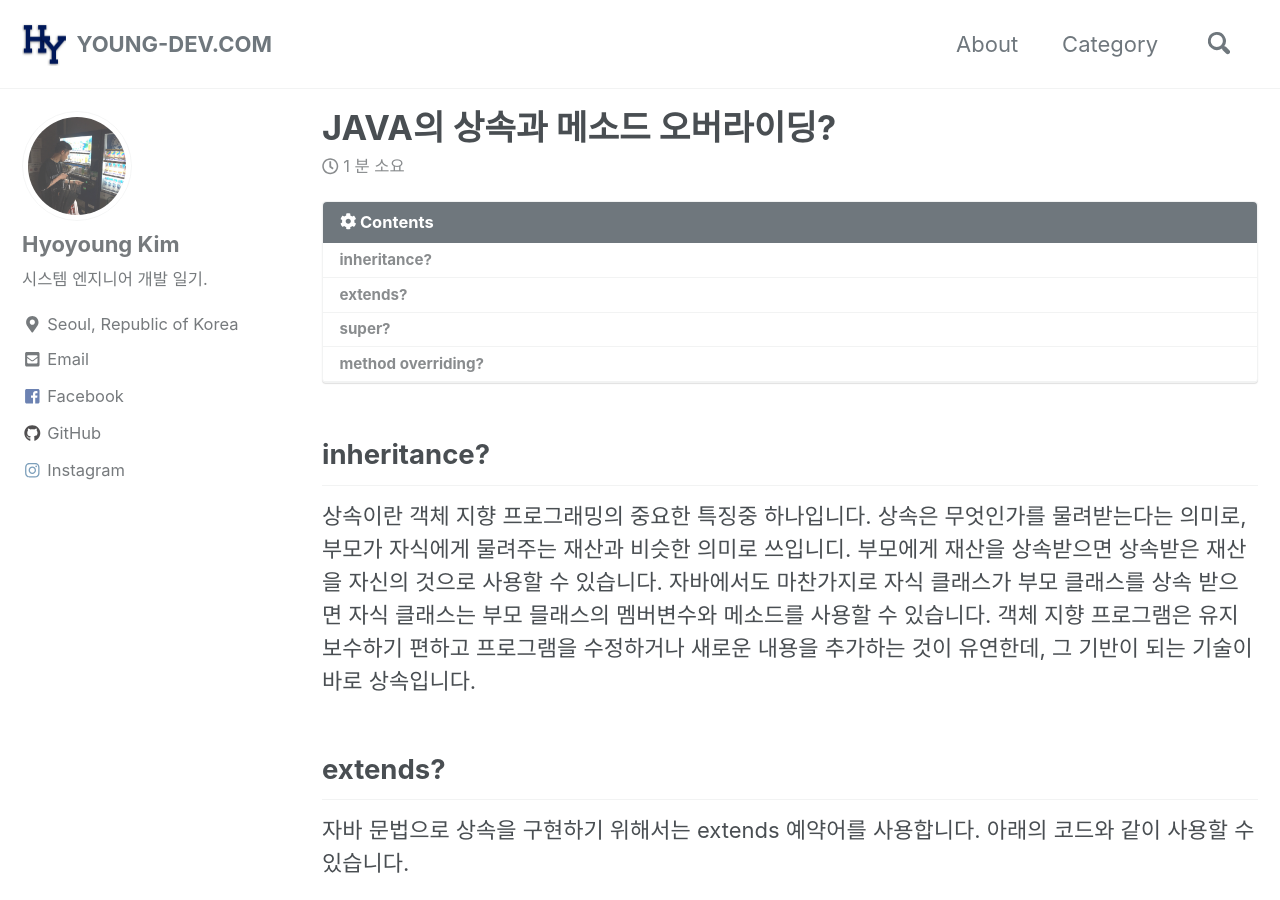
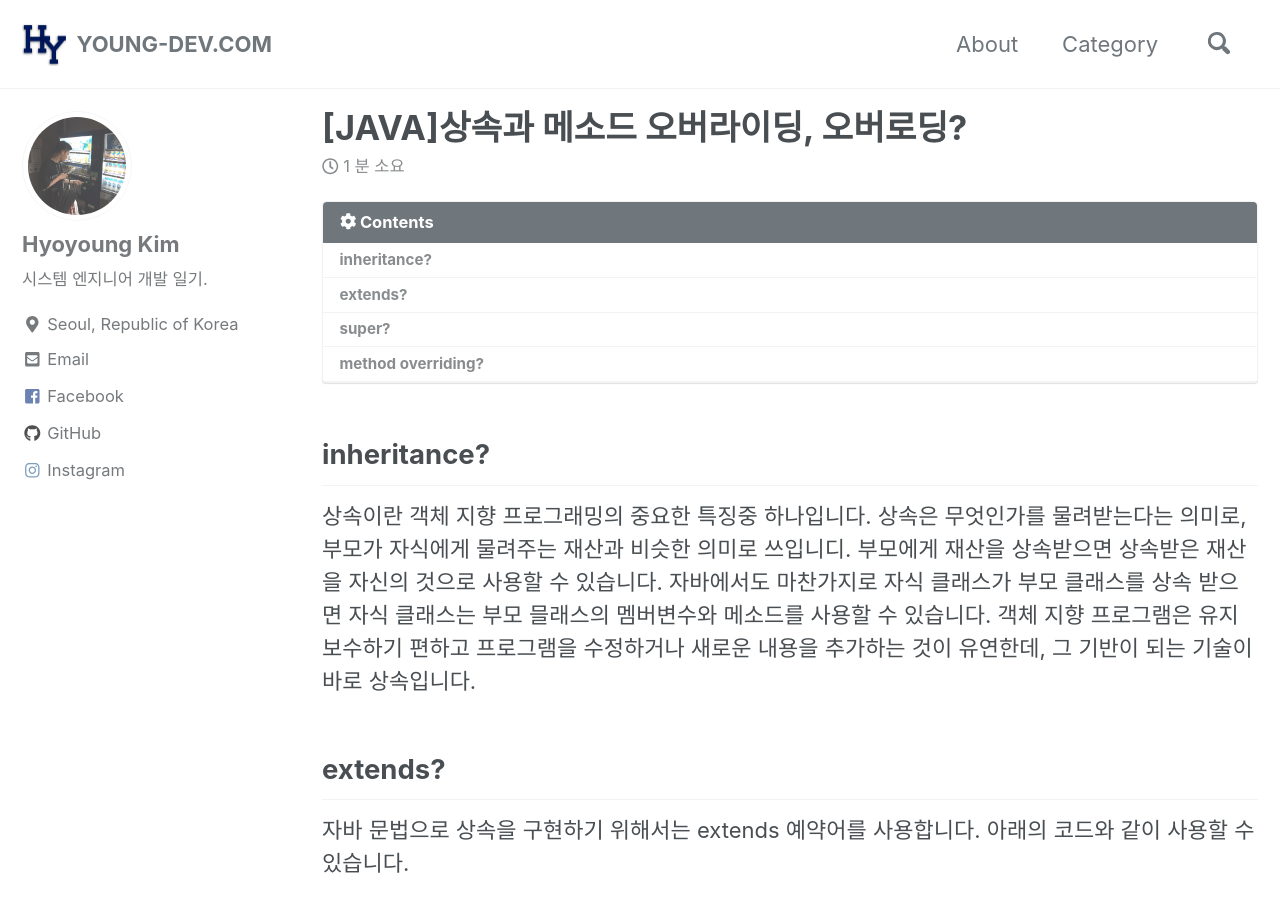
Before and after one commit to youngfromseoul/youngfromseoul.github.io2, a Jekyll site: the page built from _posts/java/2019-01-30-java-posting-00002.md, in a window 1280 px wide and 900 px high. Built offline with Jekyll 4.4.1, drawn with Linux system fonts in a browser that asks for light colours; cached includes are drawn as plain includes; nearby versions of some CDN libraries; some web fonts are replaced; library files that are not in the unit come from our copies.

Commit message:
Update 2019-01-30-java-posting-00002.md

```diff
--- a/_posts/java/2019-01-30-java-posting-00002.md
+++ b/_posts/java/2019-01-30-java-posting-00002.md
@@ -1,6 +1,6 @@
 ---
-title: "JAVA의 상속과 메소드 오버라이딩?"
-excerpt: "Java 상속과 메소드 오버라이딩 대해 간단히 알아보기"
+title: "[JAVA]상속과 메소드 오버라이딩, 오버로딩?"
+excerpt: "Java 상속과 메소드 오버라이, 오버로딩 대해 간단히 알아보기"
 categories:
   - Java
 last_modified_at: 2019-01-30T10:21:37+09:00
```
